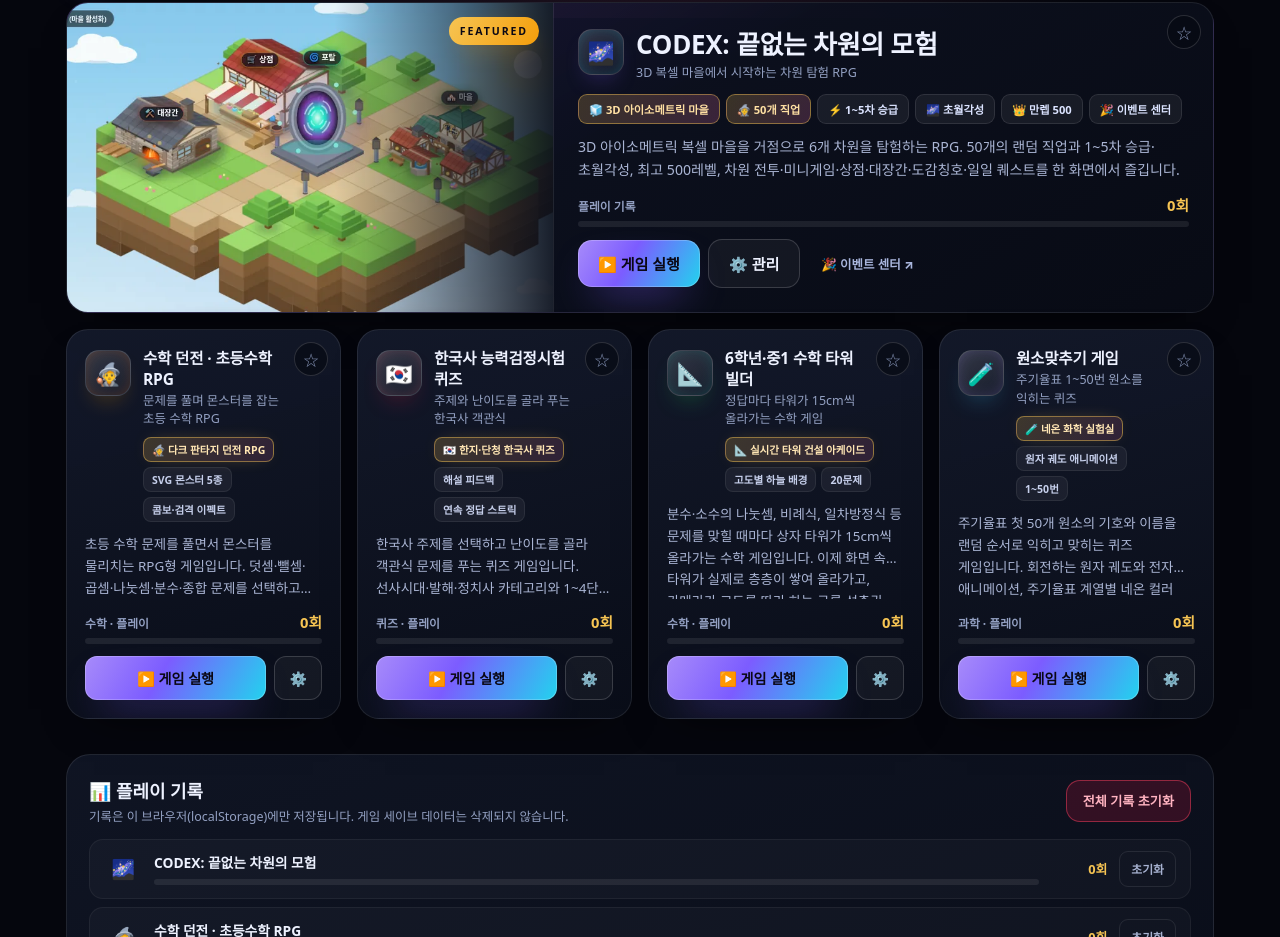
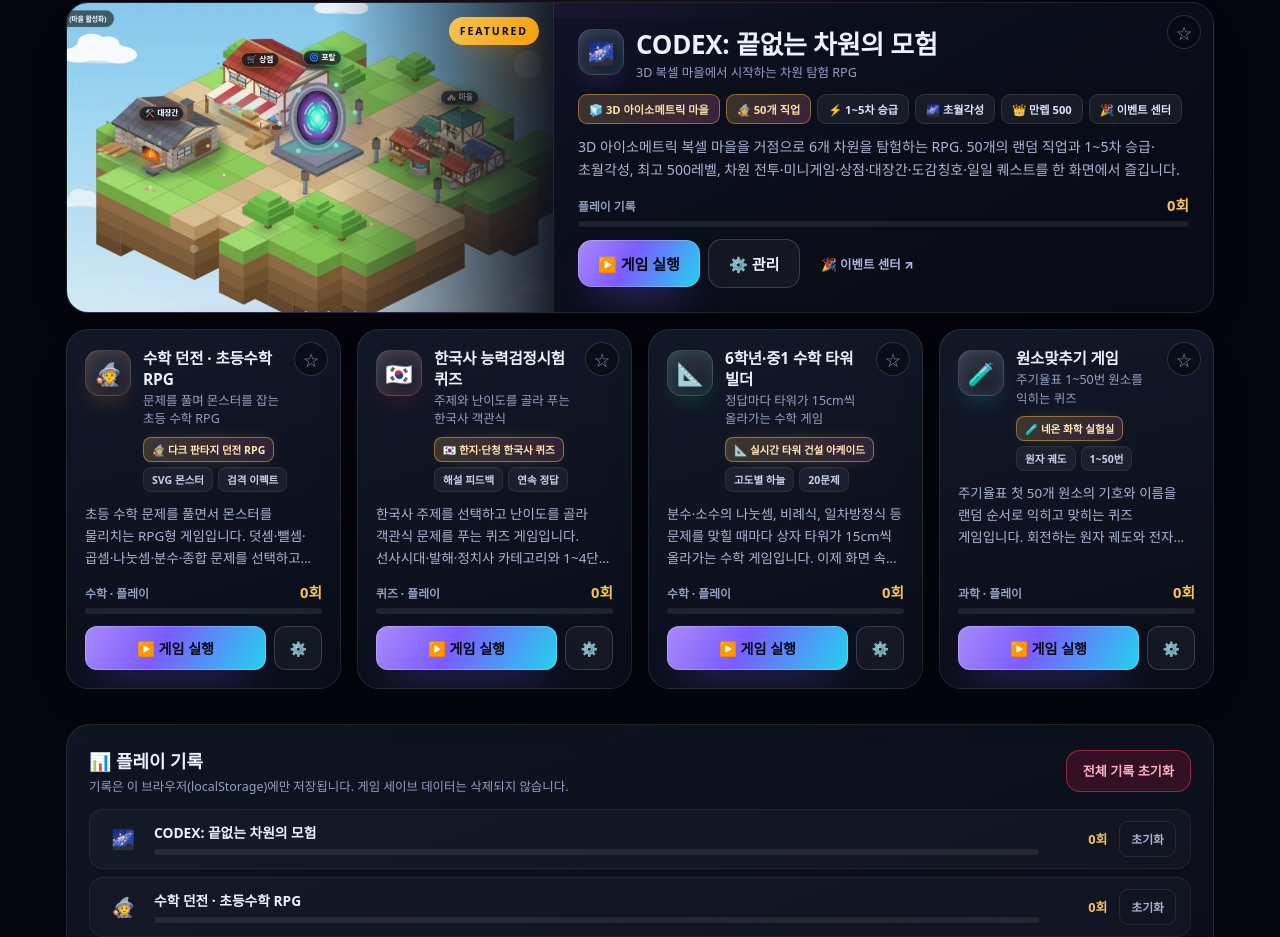
Before and after one commit to i01041303261/Codex-, a plain HTML site: page index.html in a window 1280 px wide. Shown: the part 782-1719 px from the top of the page. Drawn offline with Linux system fonts and the light colour scheme.

Commit message:
polish: 허브 카드 태그 압축·설명 높이 고정으로 4개 카드 정렬 통일

```diff
--- a/index.html
+++ b/index.html
@@ -270,7 +270,7 @@ select.sort option{background:#0b1020}
   border-color:rgba(246,196,83,.46);
   box-shadow:0 0 18px -10px rgba(246,196,83,.9);
 }
-.desc{margin:0;font-size:.84rem;line-height:1.62;color:#aab5d4;flex:1;
+.desc{margin:0;font-size:.84rem;line-height:1.62;color:#aab5d4;flex:0 0 auto;
   display:-webkit-box;-webkit-line-clamp:3;-webkit-box-orient:vertical;overflow:hidden}
 .meter{margin-top:auto}
 .meter-top{display:flex;justify-content:space-between;align-items:baseline;font-size:.74rem;color:var(--muted);font-weight:700}
@@ -586,7 +586,7 @@ const GAMES = [
     tagline:"문제를 풀며 몬스터를 잡는 초등 수학 RPG",
     desc:"초등 수학 문제를 풀면서 몬스터를 물리치는 RPG형 게임입니다. 덧셈·뺄셈·곱셈·나눗셈·분수·종합 문제를 선택하고 10문제 또는 15문제 코스로 진행할 수 있습니다. 정답마다 검격 이펙트와 데미지·XP 플로팅 숫자, 콤보 불꽃, HP·XP 글로우 바, 웹 오디오 효과음이 어우러진 다크 판타지 던전으로 다시 태어났습니다.",
     how:"새로운 모험 시작 → 문제 종류 선택 → 문제 수 선택 → 문제 풀이(정답=검격·오답=반격) → 3연속 정답마다 몬스터 처치 → 결과 확인",
-    tags:["SVG 몬스터 5종","콤보·검격 이펙트","효과음 토글"],
+    tags:["SVG 몬스터","검격 이펙트","효과음"],
     genre:"🧙 다크 판타지 던전 RPG",
     a1:"#f59e0b", a2:"#f97316", embedded:true
   },
@@ -595,7 +595,7 @@ const GAMES = [
     tagline:"주제와 난이도를 골라 푸는 한국사 객관식",
     desc:"한국사 주제를 선택하고 난이도를 골라 객관식 문제를 푸는 퀴즈 게임입니다. 선사시대·발해·정치사 카테고리와 1~4단계 난이도로 구성되어 있습니다. 한지·먹·금박·단청으로 꾸민 고서 인터페이스에 O/X 정답 연출, 문제마다 붙은 해설, 연속 정답 스트릭, 결과 리포트와 오답 해설까지 더했습니다.",
     how:"플레이 시작 → 주제 선택 → 난이도 선택 → 보기 선택 → O/X 연출·해설 확인 → 다음 문제 → 결과 리포트",
-    tags:["해설 피드백","연속 정답 스트릭","결과 리포트"],
+    tags:["해설 피드백","연속 정답","결과 리포트"],
     genre:"🇰🇷 한지·단청 한국사 퀴즈",
     a1:"#e11d48", a2:"#fb7185", embedded:true
   },
@@ -604,7 +604,7 @@ const GAMES = [
     tagline:"정답마다 타워가 15cm씩 올라가는 수학 게임",
     desc:"분수·소수의 나눗셈, 비례식, 일차방정식 등 문제를 맞힐 때마다 상자 타워가 15cm씩 올라가는 수학 게임입니다. 이제 화면 속 타워가 실제로 층층이 쌓여 올라가고, 카메라가 고도를 따라 하늘·구름·성층권·우주로 배경이 바뀝니다. 현재 높이는 cm 단위로 실시간 표시됩니다.",
     how:"학기 선택 → 학기 안내 → 문제 풀러 가기 → 20문제 풀이(정답=타워 15cm 적재) → 결과 확인 → 틀린 문제는 오답노트로 다시 도전",
-    tags:["고도별 하늘 배경","20문제","오답노트"],
+    tags:["고도별 하늘","20문제","오답노트"],
     genre:"📐 실시간 타워 건설 아케이드",
     a1:"#22c55e", a2:"#14b8a6", embedded:true
   },
@@ -613,7 +613,7 @@ const GAMES = [
     tagline:"주기율표 1~50번 원소를 익히는 퀴즈",
     desc:"주기율표 첫 50개 원소의 기호와 이름을 랜덤 순서로 익히고 맞히는 퀴즈 게임입니다. 회전하는 원자 궤도와 전자 애니메이션, 주기율표 계열별 네온 컬러 원소 카드(원자번호·기호·한글/영문명), 콤보·진행도 바, 웹 오디오 효과음까지 갖춘 사이버 화학 실험실로 업그레이드했습니다.",
     how:"원소 학습(50장) → 원소 맞추기 퀴즈 20문제 → 정답·콤보 확인 → 결과 카드 확인",
-    tags:["원자 궤도 애니메이션","1~50번","콤보 퀴즈"],
+    tags:["원자 궤도","1~50번","콤보 퀴즈"],
     genre:"🧪 네온 화학 실험실",
     a1:"#38bdf8", a2:"#a78bfa", embedded:true
   }
```
